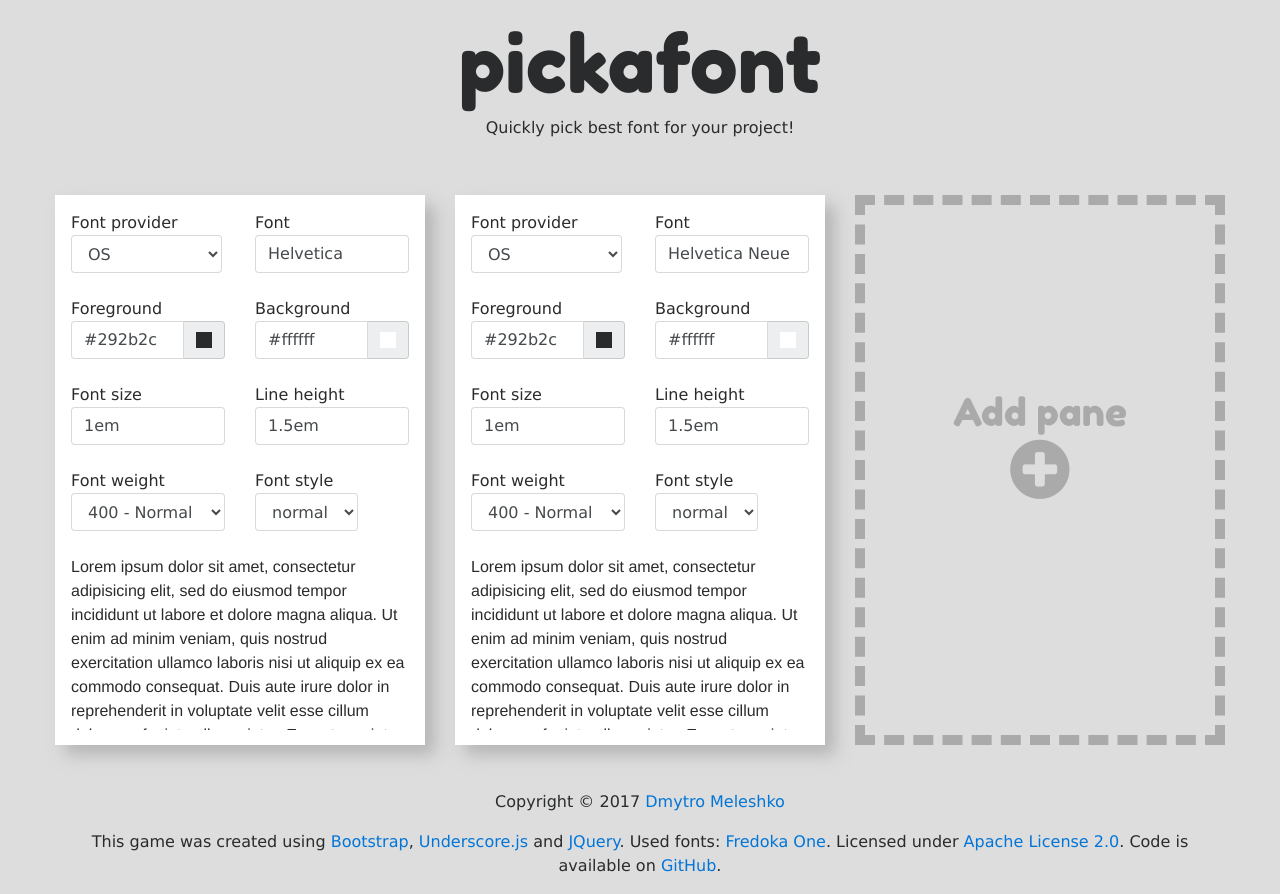
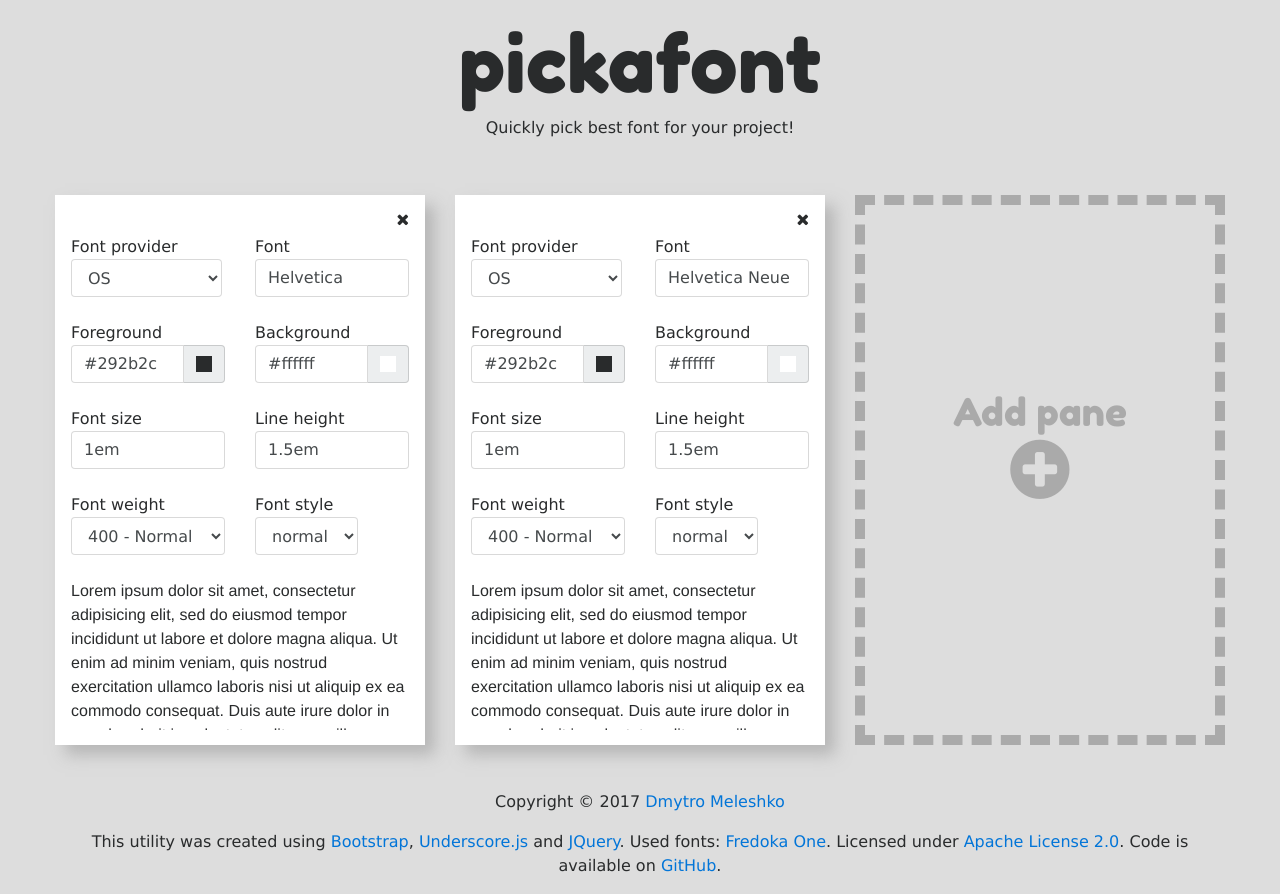
Before and after one commit to dmitmel/pickafont, a website: page index.html in a window 1280 px wide. Drawn offline with Linux system fonts and the light colour scheme.

Commit message:
added README and close pane button

```diff
--- a/index.html
+++ b/index.html
@@ -4,6 +4,7 @@
     <head>
         <meta charset="utf-8">
         <meta name="viewport" content="width=device-width, initial-scale=1">
+        <!--[if IE]> <meta http-equiv="X-UA-Compatible" content="IE=edge" /> <![endif]-->
 
         <title>pickafont</title>
 
@@ -23,6 +24,10 @@
 
             <div id="panes" class="d-flex justify-content-center align-items-start flex-wrap">
                 <div class="pane opened-pane">
+                    <div class="close-pane-container">
+                        <i class="fa fa-times pull-right close-pane enabled"></i><br>
+                    </div>
+
                     <div class="font-config">
                         <div class="form-group row">
                             <div class="col">
@@ -122,6 +127,10 @@
                 </div>
 
                 <div class="pane opened-pane">
+                    <div class="close-pane-container">
+                        <i class="fa fa-times pull-right close-pane enabled"></i><br>
+                    </div>
+
                     <div class="font-config">
                         <div class="form-group row">
                             <div class="col">
@@ -237,7 +246,7 @@
                         <a href="https://github.com/dmitmel">Dmytro Meleshko</a>
                     </p>
                     <p>
-                        This game was created using
+                        This utility was created using
                         <a href="http://getbootstrap.com/">Bootstrap</a>,
                         <a href="http://underscorejs.com/">Underscore.js</a>
                         and
--- a/js/index.js
+++ b/js/index.js
@@ -7,22 +7,39 @@
         $openedOnLoadPanes = $panesContainer.find('.opened-pane'),
         $head = $('head');
 
-    var panes = $openedOnLoadPanes;
+    var panes = _.toArray($openedOnLoadPanes);
 
     function setupPane($pane) {
         var $previewText = $pane.find('.preview-text');
 
-        // Get pane height without padding
-        var paneInnerHeight = $pane.height();
-        // Get font config's height with padding
+        var paneInnerHeight = $pane.height(),
+            closePaneContainerHeight = $pane.find('.close-pane-container').height();
+        // Get font config's height with margin
         var fontConfigOuterHeight = $pane.find('.font-config')
             .outerHeight( /* includeMargin = */ true);
-        $previewText.css('max-height', paneInnerHeight - fontConfigOuterHeight);
+        $previewText.css('max-height', paneInnerHeight - closePaneContainerHeight - fontConfigOuterHeight);
 
         $previewText.on('input', function() {
             _.each(_.without(panes, $pane[0]), function(otherPreviewText) {
                 $(otherPreviewText).find('.preview-text').html($previewText.html());
             });
+        });
+
+        if (panes.length > 1)
+            $(panes).find('.close-pane-container > .close-pane').addClass('enabled').removeClass('disabled');
+        else
+            $(panes).find('.close-pane-container > .close-pane').addClass('disabled').removeClass('enabled');
+
+        $pane.find('.close-pane-container > .close-pane').on('click', function() {
+            if (panes.length > 1) {
+                $pane.remove();
+                panes = _.without(panes, $pane[0]);
+
+                if (panes.length == 1) {
+                    $(panes).find('.close-pane-container > .close-pane').addClass('disabled')
+                        .removeClass('enabled');
+                }
+            }
         });
 
         function setupFontProperty($input, onChange) {
@@ -76,9 +93,9 @@
     });
 
     $('#add-pane').on('click', function() {
-        var $pane = $panesContainer.find('.opened-pane').last().clone();
+        var $pane = $(_.last(panes)).clone();
+        panes.push($pane[0]);
         $panesContainer.append($pane);
-        panes.push($pane[0]);
         setupPane($pane);
     });
 }());
--- a/scss/_opened-pane.scss
+++ b/scss/_opened-pane.scss
@@ -11,4 +11,10 @@
         overflow: scroll;
         max-width: $pane-width - $opened-pane-padding * 2;
     }
+
+    & > .close-pane-container > .close-pane {
+        transition: color 0.15s linear;
+        &.enabled { color: $text-color; }
+        &.disabled { color: lighten($text-color, 40%); }
+    }
 }
--- a/scss/_variables.scss
+++ b/scss/_variables.scss
@@ -1,4 +1,5 @@
 $background: #DDD;
+$text-color: #292B2C;
 
 $header-margin: 20px;
 $header-margin-bottom: $header-margin * 2;
```
Also changed, not shown: bower.json (+8 -1 lines), package.json (+4 -4 lines), README.md, bower_components/bootstrap/.bower.json, bower_components/font-awesome/.bower.json, bower_components/jquery/.bower.json, css/index.css.
